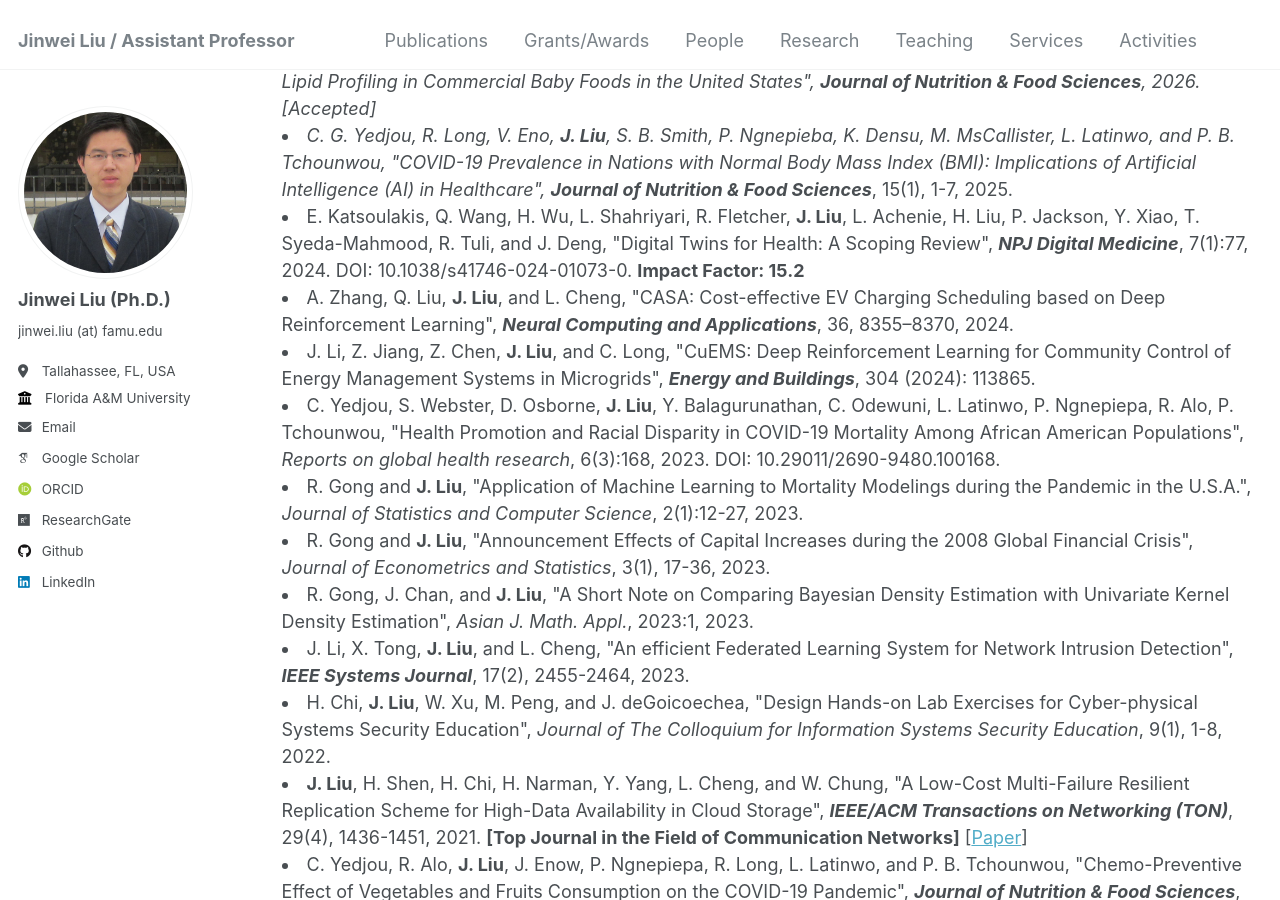
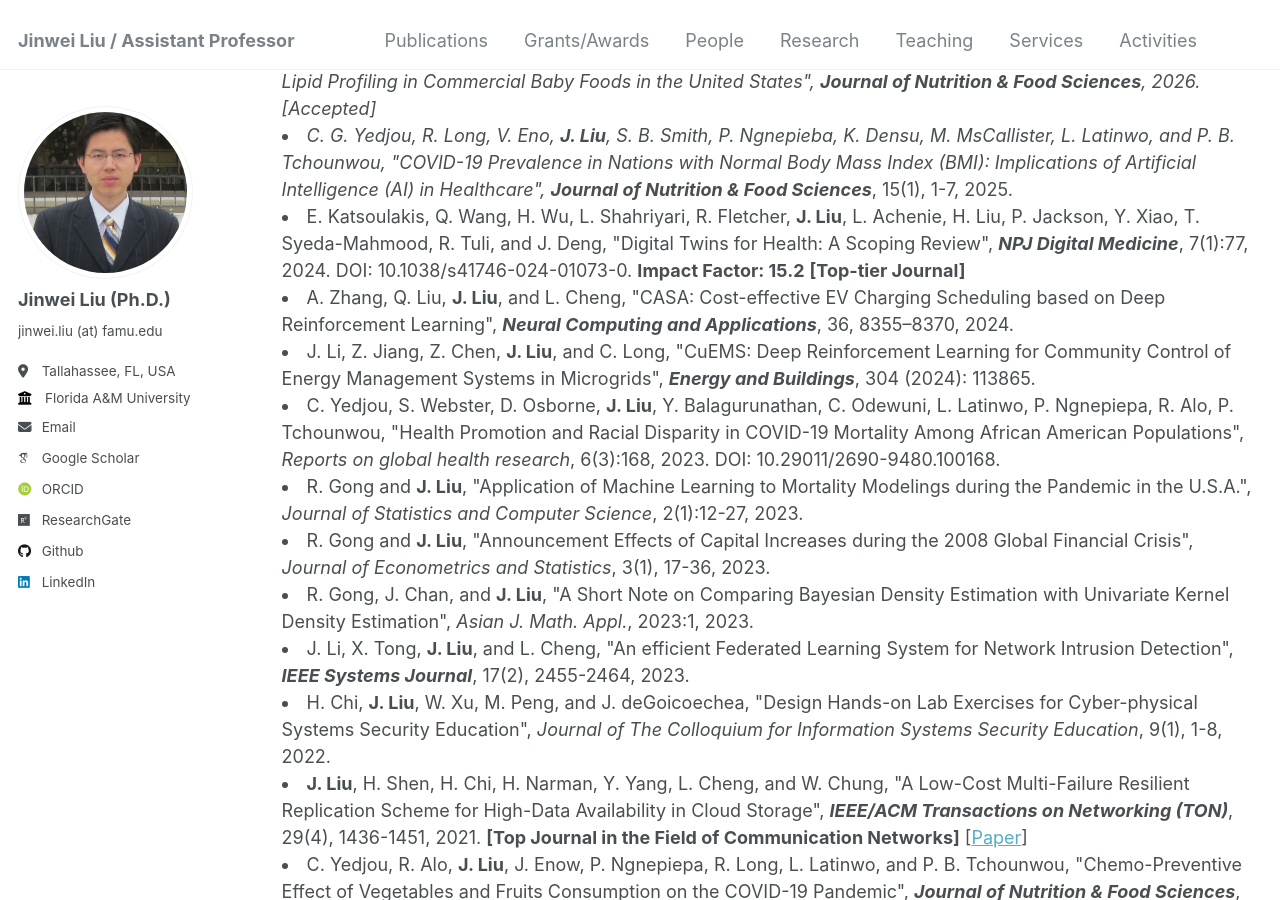
Before and after one commit to jinweiliucu/jinweiliucu.github.io, a Jekyll site: the page built from _publications/publications.html, in a window 1280 px wide and 900 px high, scrolled down 3545 px. Built offline with Jekyll 4.4.1, drawn with Linux system fonts in a browser that asks for light colours; some web fonts are replaced.

Commit message:
Update publications.html

```diff
--- a/_publications/publications.html
+++ b/_publications/publications.html
@@ -337,7 +337,7 @@ author_profile: true
      </li>
 
      <li>E. Katsoulakis, Q. Wang, H. Wu, L. Shahriyari, R. Fletcher, <strong>J. Liu</strong>, L. Achenie, H. Liu, P. Jackson, Y. Xiao, T. Syeda-Mahmood, R. Tuli, and J. Deng, "Digital Twins for Health: A Scoping Review",
-       <strong><em>NPJ Digital Medicine</em></strong>, 7(1):77, 2024. DOI: 10.1038/s41746-024-01073-0.  <strong>Impact Factor: 15.2</strong>
+       <strong><em>NPJ Digital Medicine</em></strong>, 7(1):77, 2024. DOI: 10.1038/s41746-024-01073-0.  <strong>Impact Factor: 15.2</strong> <strong>[Top-tier Journal]</strong>
       <!-- [<a href="/website/paper/Ning_TBD_2018.pdf">Paper</a>] -->
 	   </span><br>
 	   </li>
```
